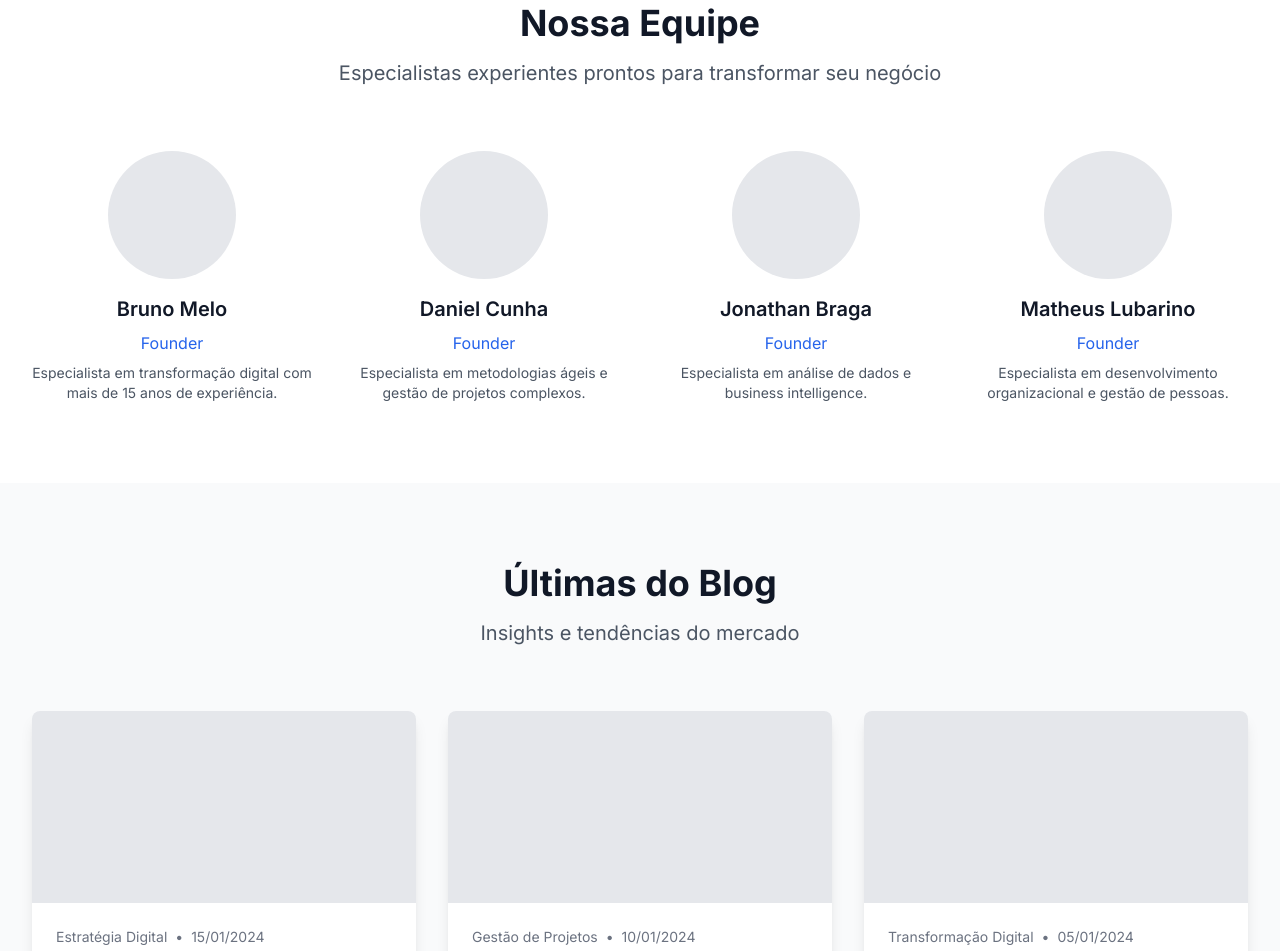
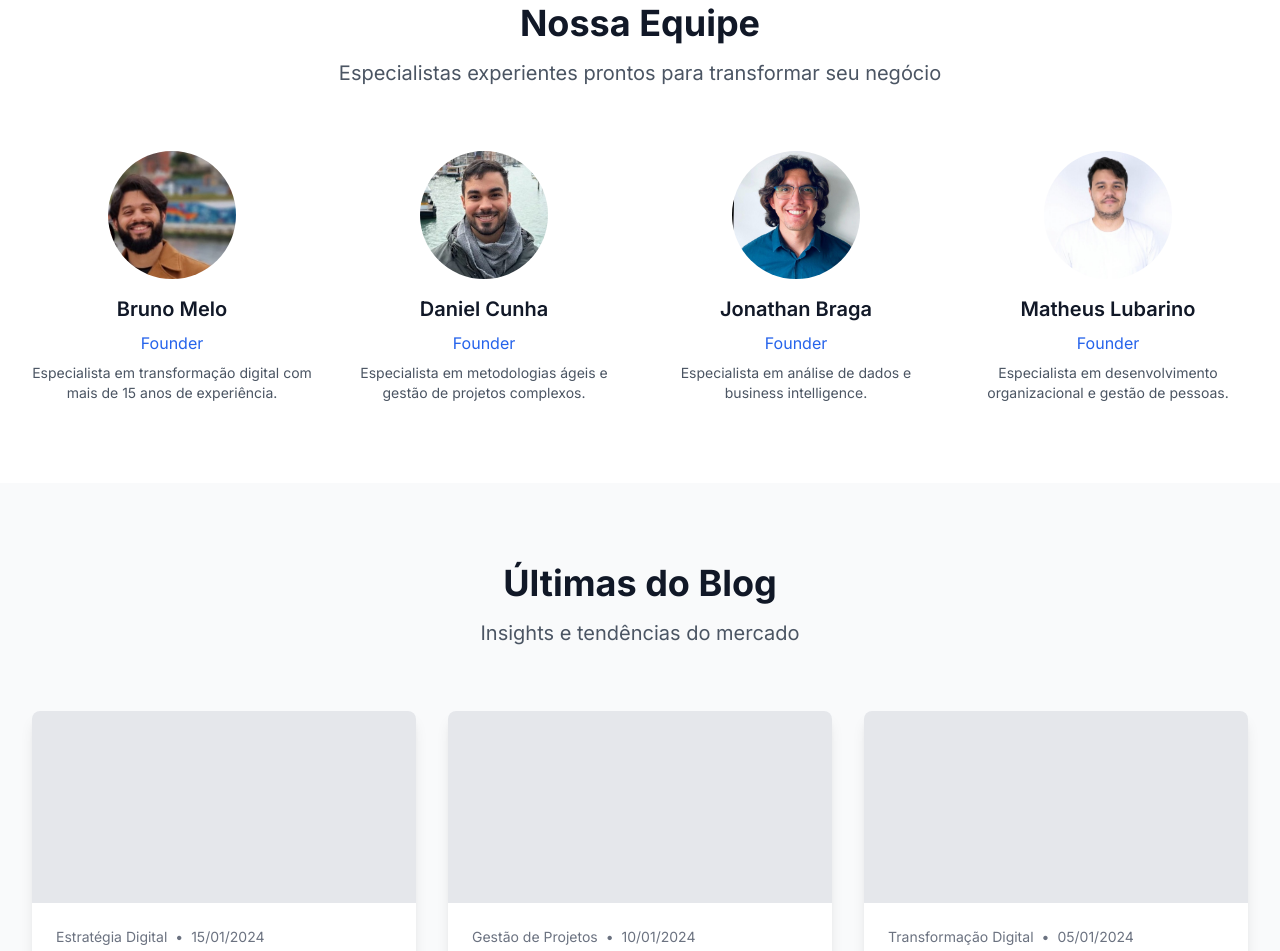
Before and after one commit to lubarinobr/blog, an Astro site: page / in a window 1280 px wide. Shown: the part 1744-2695 px from the top of the page. Built offline with nearby package versions, Linux system fonts and the light colour scheme; Astro itself is replaced by a stand-in of ours; a web font is replaced by a local one.

Commit message:
feat: adicionado imagem das pessoas

```diff
--- a/src/pages/index.astro
+++ b/src/pages/index.astro
@@ -122,7 +122,13 @@ const seo = {
       <div class="grid grid-cols-1 md:grid-cols-2 lg:grid-cols-4 gap-8">
         <!-- Team members will be added here -->
         <div class="text-center">
-          <div class="w-32 h-32 bg-gray-200 dark:bg-gray-700 rounded-full mx-auto mb-4"></div>
+          <div class="w-32 h-32 rounded-full mx-auto mb-4 overflow-hidden">
+            <img
+              src="/images/pessoal/bruno.jpeg"
+              alt="Bruno Melo"
+              class="w-full h-full object-cover"
+            />
+          </div>
           <h3 class="text-xl font-semibold text-gray-900 dark:text-white mb-2">Bruno Melo</h3>
           <p class="text-blue-600 dark:text-blue-400 mb-2">Founder</p>
           <p class="text-gray-600 dark:text-gray-300 text-sm">
@@ -131,7 +137,13 @@ const seo = {
         </div>
 
         <div class="text-center">
-          <div class="w-32 h-32 bg-gray-200 dark:bg-gray-700 rounded-full mx-auto mb-4"></div>
+          <div class="w-32 h-32 rounded-full mx-auto mb-4 overflow-hidden">
+            <img
+              src="/images/pessoal/daniel.jpeg"
+              alt="Daniel Cunha"
+              class="w-full h-full object-cover"
+            />
+          </div>
           <h3 class="text-xl font-semibold text-gray-900 dark:text-white mb-2">Daniel Cunha</h3>
           <p class="text-blue-600 dark:text-blue-400 mb-2">Founder</p>
           <p class="text-gray-600 dark:text-gray-300 text-sm">
@@ -140,7 +152,13 @@ const seo = {
         </div>
 
         <div class="text-center">
-          <div class="w-32 h-32 bg-gray-200 dark:bg-gray-700 rounded-full mx-auto mb-4"></div>
+          <div class="w-32 h-32 rounded-full mx-auto mb-4 overflow-hidden">
+            <img
+              src="/images/pessoal/jonathan.jpeg"
+              alt="Jonathan Braga"
+              class="w-full h-full object-cover"
+            />
+          </div>
           <h3 class="text-xl font-semibold text-gray-900 dark:text-white mb-2">Jonathan Braga</h3>
           <p class="text-blue-600 dark:text-blue-400 mb-2">Founder</p>
           <p class="text-gray-600 dark:text-gray-300 text-sm">
@@ -149,7 +167,13 @@ const seo = {
         </div>
 
         <div class="text-center">
-          <div class="w-32 h-32 bg-gray-200 dark:bg-gray-700 rounded-full mx-auto mb-4"></div>
+          <div class="w-32 h-32 rounded-full mx-auto mb-4 overflow-hidden">
+            <img
+              src="/images/pessoal/matheus.jpeg"
+              alt="Matheus Lubarino"
+              class="w-full h-full object-cover"
+            />
+          </div>
           <h3 class="text-xl font-semibold text-gray-900 dark:text-white mb-2">Matheus Lubarino</h3>
           <p class="text-blue-600 dark:text-blue-400 mb-2">Founder</p>
           <p class="text-gray-600 dark:text-gray-300 text-sm">
```
Also changed, not shown: public/images/pessoal/bruno.jpeg (added), public/images/pessoal/daniel.jpeg (added), public/images/pessoal/jonathan.jpeg (added), public/images/pessoal/matheus.jpeg (added).
